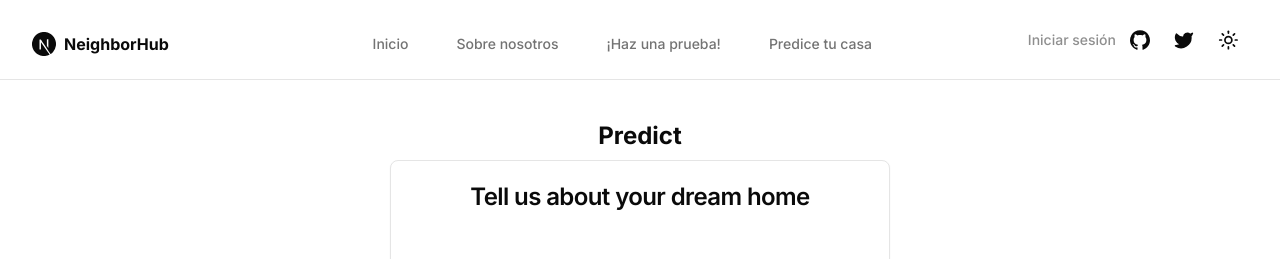
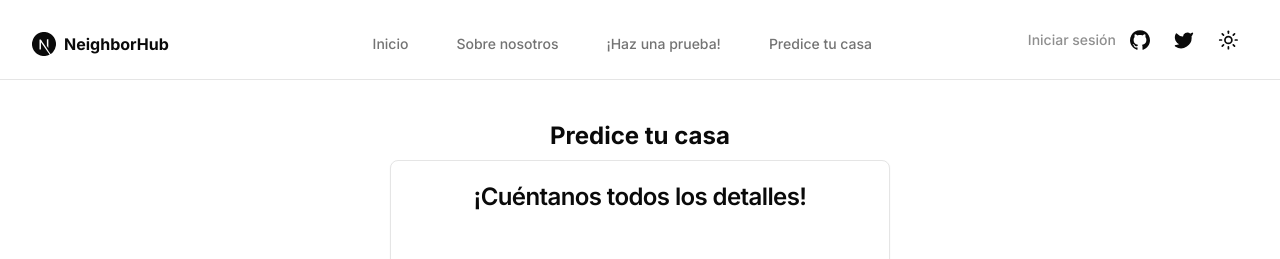
Before and after one commit to TempleOSi/frontend, a Next.js app: page /predict in a window 1280 px wide. Shown: the top 259 px of the page. Built offline with nearby package versions, Linux system fonts and the light colour scheme; no server answers.

Commit message:
Changed form title

```diff
--- a/app/predict/page.tsx
+++ b/app/predict/page.tsx
@@ -9,7 +9,7 @@ export default async function PredictPage() {
     <>
       <section className="container grid items-center gap-6 pb-8 pt-6 md:py-10">
         <div className="flex flex-col items-center gap-2">
-          <p className="text-2xl font-bold"> Predict </p>
+          <p className="text-2xl font-bold"> Predice tu casa </p>
           <HouseForm />
         </div>
         <Toaster />
--- a/components/form/HouseForm.tsx
+++ b/components/form/HouseForm.tsx
@@ -125,7 +125,7 @@ const HouseForm = () => {
         <Fragment>
             <Card className="w-[500px]">
                 <CardHeader>
-                    <CardTitle className="text-center">Tell us about your dream home</CardTitle>
+                    <CardTitle className="text-center">¡Cuéntanos todos los detalles!</CardTitle>
                     <CardDescription className="text-center">
                         {/* {testResponse ? testResponse : "Loading..."} */}
                     </CardDescription>
```
